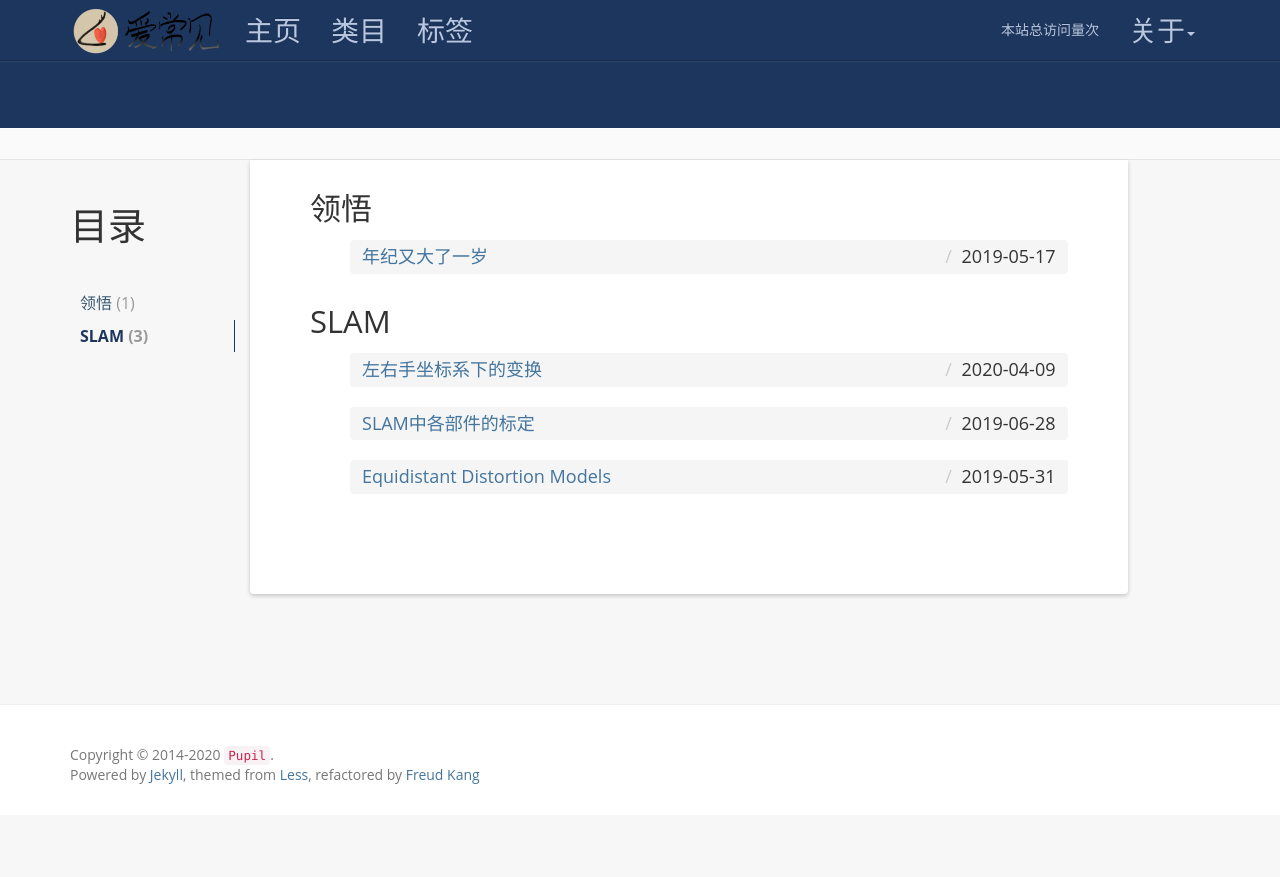
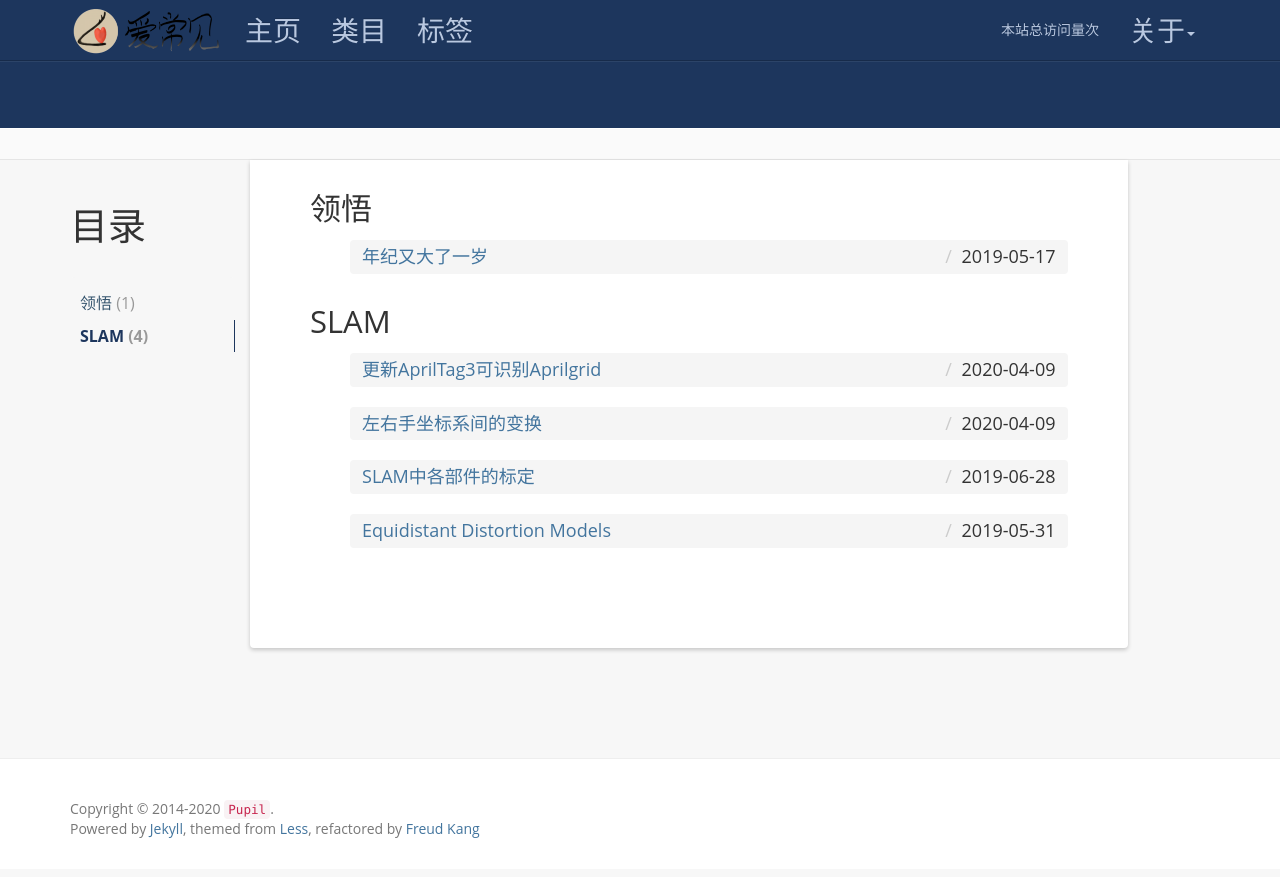
Before and after one commit to ichangjian/ichangjian.github.io, a Jekyll site: the page built from tag/index.html, in a window 1280 px wide. Shown: the top 877 px of the page. Built offline with Jekyll 4.4.1, drawn with Linux system fonts in a browser that asks for light colours; nearby versions of some CDN libraries; comment, search, counter and statistics services are not loaded; some of the changed lines change nothing that is shown.

Commit message:
update apriltag for aprilgrid

```diff
--- a/_posts/2020-04-09-convert-coordinate.md
+++ b/_posts/2020-04-09-convert-coordinate.md
@@ -1,6 +1,6 @@
 ---
 layout: post
-title:  "左右手坐标系下的变换"
+title:  "左右手坐标系间的变换"
 date:   2020-04-09 21:38:05 +0800
 categories: 计算机视觉
 tag: SLAM
--- /dev/null
+++ b/_posts/2020-04-26-update-apriltag.md
@@ -0,0 +1,21 @@
+---
+layout: post
+title:  "更新AprilTag3可识别Aprilgrid"
+date:   2020-04-09 21:38:05 +0800
+categories: 计算机视觉
+tag: SLAM
+---
+
+* content
+{:toc}
+
+[Kalibr](https://github.com/ethz-asl/kalibr)使用的[Aprilgrid](https://github.com/ethz-asl/kalibr/wiki/calibration-targets#olson)识别算法是在[Apriltag1](http://people.csail.mit.edu/kaess/apriltags/)的基础上增加了黑色边框的宽度形成的[Apriltag2](https://github.com/ethz-asl/ethzasl_apriltag2)。
+
+现在最新的[Apriltag](https://github.com/AprilRobotics/apriltag)已经发展到了第3个版本：
+
+1. 2011年[AprilTag: A robust and flexible visual fiducial system](https://april.eecs.umich.edu/papers/details.php?name=olson2011tags)
+2. 2016年[AprilTag 2: Efficient and robust fiducial detection](https://april.eecs.umich.edu/papers/details.php?name=wang2016iros)
+3. 2019年[Flexible Layouts for Fiducial Tags](https://april.eecs.umich.edu/papers/details.php?name=krogius2019iros)
+
+
+我的[更新的Apriltag](https://github.com/ichangjian/apriltag)，是在[Apriltag3](https://github.com/AprilRobotics/apriltag)的基础上增加了“tagGrid36h11”，tagGrid36h11是在tag36h11的基础上增加了对黑色边框宽度的定义，并在**apriltag_quad_thresh_params**结构体中增加了**erode**变量控制**threshold**函数对图像进行腐蚀操作。测试下来对Aprilgrid识别的召回率和速度均有不同程度的提升。
```
